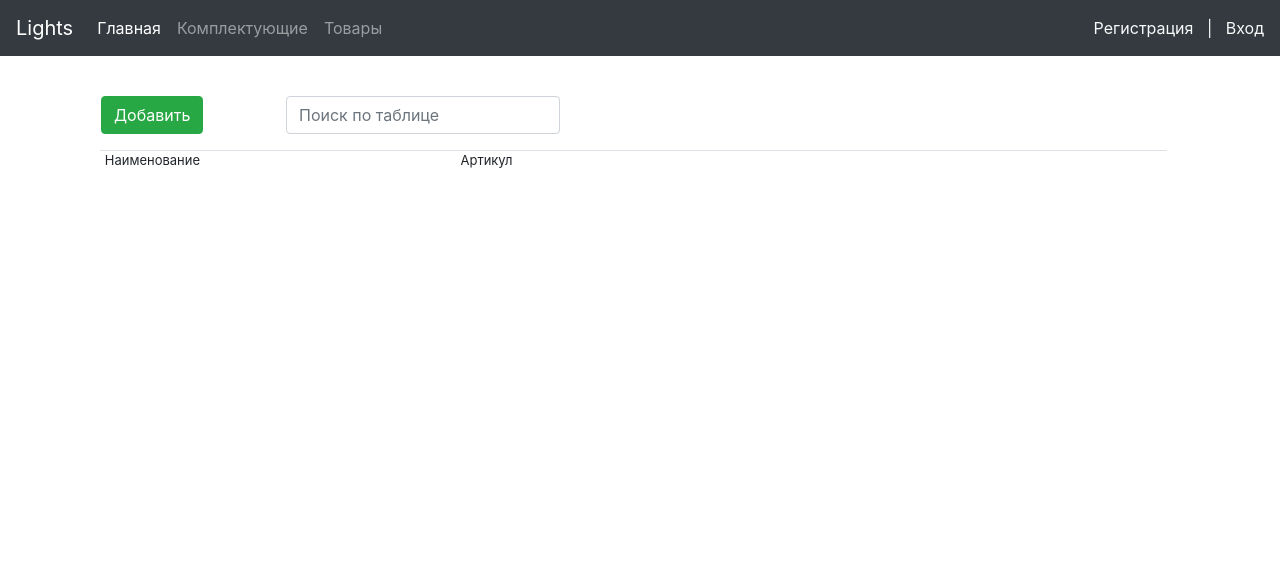
After one commit to Scareton/lights, a Python web app: template app/templates/product_table.html in a window 1280 px wide. The commit adds this page. Shown: the top 570 px of the page. Run offline with Jinja, Linux system fonts and the light colour scheme; the template is opened without the code that fills it, so the values that code supplies are empty; some libraries are stand-ins or nearby versions.

Commit message:
Воскресенье
+поиск по товарам
+сортировка товаров по алфавиту

```diff
--- a/app/routes.py
+++ b/app/routes.py
@@ -51,7 +51,7 @@ def append_role(user, role):
 @app.route('/product_table')
 @login_required
 def product_table():
-    products = Product.query.all()
+    products = Product.query.order_by(Product.product_name).all()
     return render_template('product_table.html', products=products)
 
 @app.route('/create_product', methods = ['GET', 'POST'])
@@ -70,7 +70,7 @@ def create_product(cloned_product=False):
             else:
                 product = Product(form.name.data, form.power.data, form.item.data, form.weight.data, form.materials.data)
                 db.session.add(product)
-                if product:
+                if cloned_product:
                     cloned_product = Product.query.filter(Product.id==cloned_product).first()
                     specifications = Specification.query.filter(Specification.product_id==cloned_product.id).all()
                     for specification in specifications:
--- /dev/null
+++ b/app/templates/product_table.html
@@ -0,0 +1,51 @@
+{%extends "base.html" %}
+{% block content %}
+<link rel="stylesheet" href="https://stackpath.bootstrapcdn.com/bootstrap/4.3.1/css/bootstrap.min.css" integrity="sha384-ggOyR0iXCbMQv3Xipma34MD+dH/1fQ784/j6cY/iJTQUOhcWr7x9JvoRxT2MZw1T" crossorigin="anonymous">
+
+<div class="col">
+    <div class="row">
+      <div class='col-2 px-0 ml-3 my-3'><a href="{{url_for('create_product')}}"><button type="button" class="btn btn-success">Добавить</button></a></div>
+      <div class="p-0 form-group mt-3">
+          <input type="text" class="form-control" id="search" placeholder="Поиск по таблице">
+      </div>
+    </div>
+    <table id='mytable' class="table table-sm table-hover">
+    <thead>
+      <tr>
+        <td  class="py-0">Наименование</td>
+        <td  class="py-0">Артикул</td>
+        <td class="py-0"></td>
+      </tr>
+    </thead>
+    <tbody style="overflow: auto; height:400px;">
+    {% for product in products%}
+    <tr>
+        <td class="py-0">{{product.product_name}}</td>
+        <td class="py-0">{{product.product_item}}</td>
+        <td class="py-0">
+            <a href="{{url_for('product_info', product = product.id)}}"><button type="button" class="btn btn-success btn-sm mr-2 py-0">&#8230;</button></a>
+
+            <button type="button" class="btn btn-danger btn-sm mr-3 py-0" data-toggle="modal" data-target="{{'#'+product.get_name()}}">&times;</button>
+            <div class="modal fade" id='{{product.get_name()}}' tabindex="-1" role="dialog" aria-labelledby="{{product.get_name()+'Label'}}" aria-hidden="true">
+              <div class="modal-dialog" role="document">
+                <div class="modal-content">
+                  <div class="modal-header text-center">
+                    <h5 class="modal-title">Удалить товар?</h5>
+                    <button type="button" class="close" data-dismiss="modal" aria-label="Close">
+                      <span aria-hidden="true">&times;</span>
+                    </button>
+                  </div>
+                  <div class="modal-footer">
+                    <a href="{{url_for('delete_product', id = product.id)}}"><button type="button" class="btn btn-danger">Удалить</button></a>
+                  </div>
+                </div>
+              </div>
+            </div>
+        </td>
+      </tr>
+    {%endfor%}
+    </tbody>
+</table>
+
+</div>
+{% endblock %}
```
Also changed, not shown: app.db, app/templates/index.html (line endings or trailing spaces), 1 other file.
